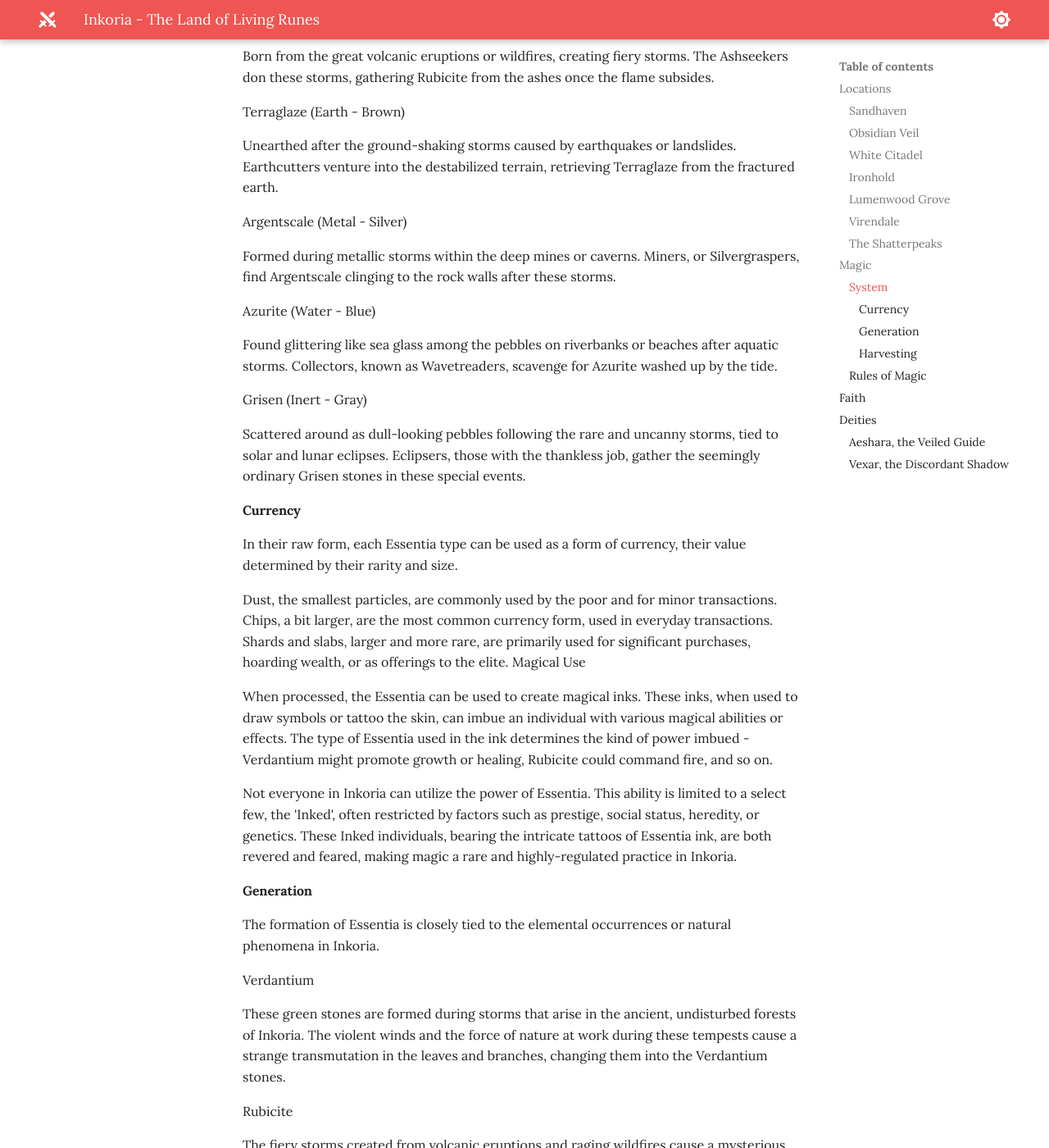
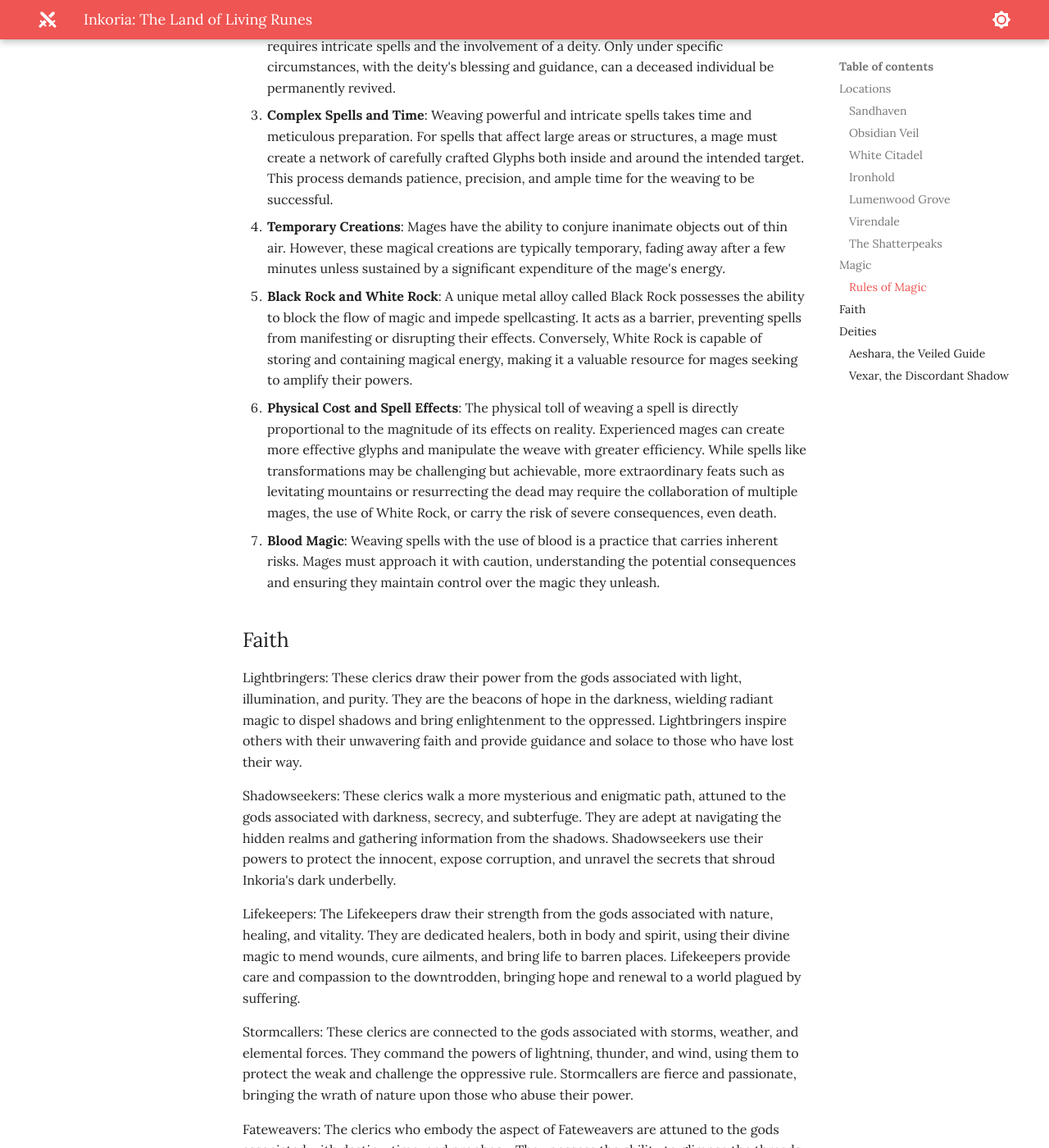
Before and after one commit to jonasmcferreira/adventures, an MkDocs documentation site: the page built from docs/inkoria/inkoria.md, in a window 1280 px wide and 1400 px high, scrolled down 4834 px. Shown: the whole window at 82% size. Built offline with MkDocs 1.6.1 and Material for MkDocs 9.7.7, drawn with Linux system fonts in a browser that asks for light colours; some of the changed text lies outside the part shown.

Commit message:
Revert "modified docs/inkoria/inkoria.md"
This reverts commit 8ad70fc1fbfcd9bd6bb830b74db6feb396d0d672.

```diff
--- a/docs/inkoria/inkoria.md
+++ b/docs/inkoria/inkoria.md
@@ -1,18 +1,11 @@
-# Inkoria - The Land of Living Runes
+# Inkoria: The Land of Living Runes
 
 - [Locations](#locations)
   - [Sandhaven](#sandhaven)
   - [Obsidian Veil](#obsidian-veil)
   - [White Citadel](#white-citadel)
   - [Ironhold](#ironhold)
-  - [Lumenwood Grove](#lumenwood-grove)
-  - [Virendale](#virendale)
-  - [The Shatterpeaks](#the-shatterpeaks)
 - [Magic](#magic)
-  - [System](#system)
-    - [Currency](#currency)
-    - [Generation](#generation)
-    - [Harvesting](#harvesting)
   - [Rules of Magic](#rules-of-magic)
 - [Faith](#faith)
 - [Deities](#deities)
@@ -69,152 +62,42 @@
 
 In Inkoria, magic is a rare and forbidden art. The practice of spellcasting is strictly prohibited, and those who possess magical abilities are considered dangerous and are actively hunted down. The ruling authorities have established an oppressive regime, seeking to eliminate any trace of magic from society.
 
+Accessing magical powers requires intense study, discipline, and a natural affinity for the arcane. Only a select few individuals, known as "whisperers," have the potential to become spellcasters. These individuals possess an innate connection to the mystical energies of the world but must keep their abilities hidden to avoid persecution.
+
 The government, fearing the potential chaos and disruption that magic may bring, has imposed severe penalties for anyone caught practicing or even harboring magical knowledge. Specialized units, known as the "Enforcers," have been formed to track down and capture spellcasters. These Enforcers are highly trained and employ various means to detect and suppress magical activity.
 
 To survive in Inkoria, spellcasters must operate in secrecy, forming hidden societies or joining clandestine organizations that aim to protect and preserve magical knowledge. They develop covert methods of communication and share their abilities and teachings discreetly, all while constantly evading the watchful eyes of the authorities.
+
+Despite the dangers and restrictions, some individuals are driven by their affinity for magic and the belief in its potential to bring about change. They become rebels, resisting the oppressive regime and fighting for the freedom to practice magic openly. These rebels often find themselves in a constant battle for survival, hiding in the shadows while attempting to overthrow the ruling order and restore the rightful place of magic in society.
 
 In Inkoria, the absence of magic is pervasive, leaving the general populace unaware of its existence and the possibilities it holds. However, whispers of ancient texts, hidden artifacts, and legendary figures who wielded immense magical power still circulate among those who dare to seek the truth. The search for magic becomes a dangerous and clandestine quest, filled with treacherous journeys, secret alliances, and the constant threat of betrayal.
 
 Overall, Inkoria portrays a bleak and oppressive society where the pursuit of magic is met with persecution and fear. Spellcasters are hunted down and forced to operate in secrecy, while the general populace remains oblivious to the potential wonders that magic can bring.
 
-### System
-
-In the world of Inkoria, the source of all magic is a mystical, mineral-like substance known as Essentia. There are six types of Essentia, each associated with a particular element and possessing a unique color
-
-Verdantium (Wood - Green)
-
-Manifests during vibrant storms in ancient, untouched forests. Harvesters, known as Greenfinders, brave the tempests to gather the Verdantium that falls like hail, embedded in the fallen leaves and branches.
-
-Rubicite (Fire - Red)
-
-Born from the great volcanic eruptions or wildfires, creating fiery storms. The Ashseekers don these storms, gathering Rubicite from the ashes once the flame subsides.
-
-Terraglaze (Earth - Brown)
-
-Unearthed after the ground-shaking storms caused by earthquakes or landslides. Earthcutters venture into the destabilized terrain, retrieving Terraglaze from the fractured earth.
-
-Argentscale (Metal - Silver)
-
-Formed during metallic storms within the deep mines or caverns. Miners, or Silvergraspers, find Argentscale clinging to the rock walls after these storms.
-
-Azurite (Water - Blue)
-
-Found glittering like sea glass among the pebbles on riverbanks or beaches after aquatic storms. Collectors, known as Wavetreaders, scavenge for Azurite washed up by the tide.
-
-Grisen (Inert - Gray)
-
-Scattered around as dull-looking pebbles following the rare and uncanny storms, tied to solar and lunar eclipses. Eclipsers, those with the thankless job, gather the seemingly ordinary Grisen stones in these special events.
-
-#### Currency
-
-In their raw form, each Essentia type can be used as a form of currency, their value determined by their rarity and size.
-
-Dust, the smallest particles, are commonly used by the poor and for minor transactions.
-Chips, a bit larger, are the most common currency form, used in everyday transactions.
-Shards and slabs, larger and more rare, are primarily used for significant purchases, hoarding wealth, or as offerings to the elite.
-Magical Use
-
-When processed, the Essentia can be used to create magical inks. These inks, when used to draw symbols or tattoo the skin, can imbue an individual with various magical abilities or effects. The type of Essentia used in the ink determines the kind of power imbued - Verdantium might promote growth or healing, Rubicite could command fire, and so on.
-
-Not everyone in Inkoria can utilize the power of Essentia. This ability is limited to a select few, the 'Inked', often restricted by factors such as prestige, social status, heredity, or genetics. These Inked individuals, bearing the intricate tattoos of Essentia ink, are both revered and feared, making magic a rare and highly-regulated practice in Inkoria.
-
-#### Generation
-
-The formation of Essentia is closely tied to the elemental occurrences or natural phenomena in Inkoria.
-
-Verdantium
-
-These green stones are formed during storms that arise in the ancient, undisturbed forests of Inkoria. The violent winds and the force of nature at work during these tempests cause a strange transmutation in the leaves and branches, changing them into the Verdantium stones.
-
-Rubicite
-
-The fiery storms created from volcanic eruptions and raging wildfires cause a mysterious alchemical change in the ashes left behind, forming Rubicite.
-
-Terraglaze
-
-When seismic activities, like earthquakes and landslides, happen, they disrupt the earth and cause ground-shaking storms. As the dust settles, pieces of earth and rock have transmuted into Terraglaze.
-
-Argentscale
-
-The metallic storms that whip through the deepest mines and caverns leave behind Argentscale, seemingly coalescing from the disturbed minerals and metals inside the earth.
-
-Azurite
-
-During the aquatic storms that rage across the sea or great rivers, some of the water transforms into Azurite, a process still unexplained by the scholars of Inkoria.
-
-Grisen
-
-The inert Essentia, Grisen, is formed during solar and lunar eclipses. The alignment of celestial bodies causes a temporary distortion in reality that results in the creation of Grisen stones.
-
-#### Harvesting
-
-Essentia harvesters, given various names depending on the type of Essentia they collect, must demonstrate courage and determination to face these elemental storms. Each harvesting process is unique, and the methods used vary greatly
-
-Verdantium
-
-Greenfinders use special tools, often made from bone and wood, to extract Verdantium stones from the broken leaves and branches without causing them to shatter.
-
-Rubicite
-
-Ashseekers, using long, heat-resistant tongs, collect Rubicite from the still-smoldering remains of firestorms. It's a risky profession, often performed while wearing protective clothing to ward off the heat and fumes.
-
-Terraglaze
-
-Earthcutters must navigate unstable terrain after an earth-shaking storm. They use digging tools and careful handiwork to extract Terraglaze from the fractured earth.
-
-Argentscale
-
-Silvergraspers are often miners equipped with hammers and chisels, carefully chipping away Argentscale from the rock walls while ensuring not to cause a cave-in.
-
-Azurite
-
-Wavetreaders walk the shores after an aquatic storm, armed with scoop nets and sifting pans, to collect the water-transformed Azurite.
-
-Grisen
-
-Eclipsers, using simple collection bags, gather the Grisen stones during the rare solar and lunar eclipses. Their job is simpler, as Grisen merely lies scattered around after these special events.
-
 ### Rules of Magic
 
 In the world of Inkoria, the art of spellcasting comes with certain rules and limitations that govern its practice. These rules shape the boundaries and consequences of magic, ensuring that its power is not wielded recklessly.
 
-1. **Fatigue and Rest**
+1. **Fatigue and Rest**: Weaving spells consumes the Mage's energy and vitality. Extensive spellcasting without proper rest can lead to physical consequences such as sickness, extreme fatigue, fainting, or even death. Mages must listen to their bodies and take care to replenish their strength.
+2. **Resurrection**: Bringing the dead back to life is a complex and challenging endeavor. It requires intricate spells and the involvement of a deity. Only under specific circumstances, with the deity's blessing and guidance, can a deceased individual be permanently revived.
+3. **Complex Spells and Time**: Weaving powerful and intricate spells takes time and meticulous preparation. For spells that affect large areas or structures, a mage must create a network of carefully crafted Glyphs both inside and around the intended target. This process demands patience, precision, and ample time for the weaving to be successful.
+4. **Temporary Creations**: Mages have the ability to conjure inanimate objects out of thin air. However, these magical creations are typically temporary, fading away after a few minutes unless sustained by a significant expenditure of the mage's energy.
+5. **Black Rock and White Rock**: A unique metal alloy called Black Rock possesses the ability to block the flow of magic and impede spellcasting. It acts as a barrier, preventing spells from manifesting or disrupting their effects. Conversely, White Rock is capable of storing and containing magical energy, making it a valuable resource for mages seeking to amplify their powers.
+6. **Physical Cost and Spell Effects**: The physical toll of weaving a spell is directly proportional to the magnitude of its effects on reality. Experienced mages can create more effective glyphs and manipulate the weave with greater efficiency. While spells like transformations may be challenging but achievable, more extraordinary feats such as levitating mountains or resurrecting the dead may require the collaboration of multiple mages, the use of White Rock, or carry the risk of severe consequences, even death.
+7. **Blood Magic**: Weaving spells with the use of blood is a practice that carries inherent risks. Mages must approach it with caution, understanding the potential consequences and ensuring they maintain control over the magic they unleash.
 
-Weaving spells consumes the Mage's energy and vitality. Extensive spellcasting without proper rest can lead to physical consequences such as sickness, extreme fatigue, fainting, or even death. Mages must listen to their bodies and take care to replenish their strength.
-
-2. **Resurrection**
-
-Bringing the dead back to life is a complex and challenging endeavor. It requires intricate spells and the involvement of a deity. Only under specific circumstances, with the deity's blessing and guidance, can a deceased individual be permanently revived.
-
-3. **Complex Spells and Time**
-
-Weaving powerful and intricate spells takes time and meticulous preparation. For spells that affect large areas or structures, a mage must create a network of carefully crafted Glyphs both inside and around the intended target. This process demands patience, precision, and ample time for the weaving to be successful.
-
-4. **Temporary Creations**
-
-Mages have the ability to conjure inanimate objects out of thin air. However, these magical creations are typically temporary, fading away after a few minutes unless sustained by a significant expenditure of the mage's energy.
 
 ## Faith
 
-Lightbringers
+Lightbringers: These clerics draw their power from the gods associated with light, illumination, and purity. They are the beacons of hope in the darkness, wielding radiant magic to dispel shadows and bring enlightenment to the oppressed. Lightbringers inspire others with their unwavering faith and provide guidance and solace to those who have lost their way.
 
-These clerics draw their power from the gods associated with light, illumination, and purity. They are the beacons of hope in the darkness, wielding radiant magic to dispel shadows and bring enlightenment to the oppressed. Lightbringers inspire others with their unwavering faith and provide guidance and solace to those who have lost their way.
+Shadowseekers: These clerics walk a more mysterious and enigmatic path, attuned to the gods associated with darkness, secrecy, and subterfuge. They are adept at navigating the hidden realms and gathering information from the shadows. Shadowseekers use their powers to protect the innocent, expose corruption, and unravel the secrets that shroud Inkoria's dark underbelly.
 
-Shadowseekers
+Lifekeepers: The Lifekeepers draw their strength from the gods associated with nature, healing, and vitality. They are dedicated healers, both in body and spirit, using their divine magic to mend wounds, cure ailments, and bring life to barren places. Lifekeepers provide care and compassion to the downtrodden, bringing hope and renewal to a world plagued by suffering.
 
-These clerics walk a more mysterious and enigmatic path, attuned to the gods associated with darkness, secrecy, and subterfuge. They are adept at navigating the hidden realms and gathering information from the shadows. Shadowseekers use their powers to protect the innocent, expose corruption, and unravel the secrets that shroud Inkoria's dark underbelly.
+Stormcallers: These clerics are connected to the gods associated with storms, weather, and elemental forces. They command the powers of lightning, thunder, and wind, using them to protect the weak and challenge the oppressive rule. Stormcallers are fierce and passionate, bringing the wrath of nature upon those who abuse their power.
 
-Lifekeepers
-
-The Lifekeepers draw their strength from the gods associated with nature, healing, and vitality. They are dedicated healers, both in body and spirit, using their divine magic to mend wounds, cure ailments, and bring life to barren places. Lifekeepers provide care and compassion to the downtrodden, bringing hope and renewal to a world plagued by suffering.
-
-Stormcallers
-
-These clerics are connected to the gods associated with storms, weather, and elemental forces. They command the powers of lightning, thunder, and wind, using them to protect the weak and challenge the oppressive rule. Stormcallers are fierce and passionate, bringing the wrath of nature upon those who abuse their power.
-
-Fateweavers
-
-The clerics who embody the aspect of Fateweavers are attuned to the gods associated with destiny, time, and prophecy. They possess the ability to glimpse the threads of fate and shape the outcomes of events. Fateweavers serve as guardians of balance, ensuring that the true path is followed and that injustice is met with consequences.
+Fateweavers: The clerics who embody the aspect of Fateweavers are attuned to the gods associated with destiny, time, and prophecy. They possess the ability to glimpse the threads of fate and shape the outcomes of events. Fateweavers serve as guardians of balance, ensuring that the true path is followed and that injustice is met with consequences.
 
 ## Deities
 
```
